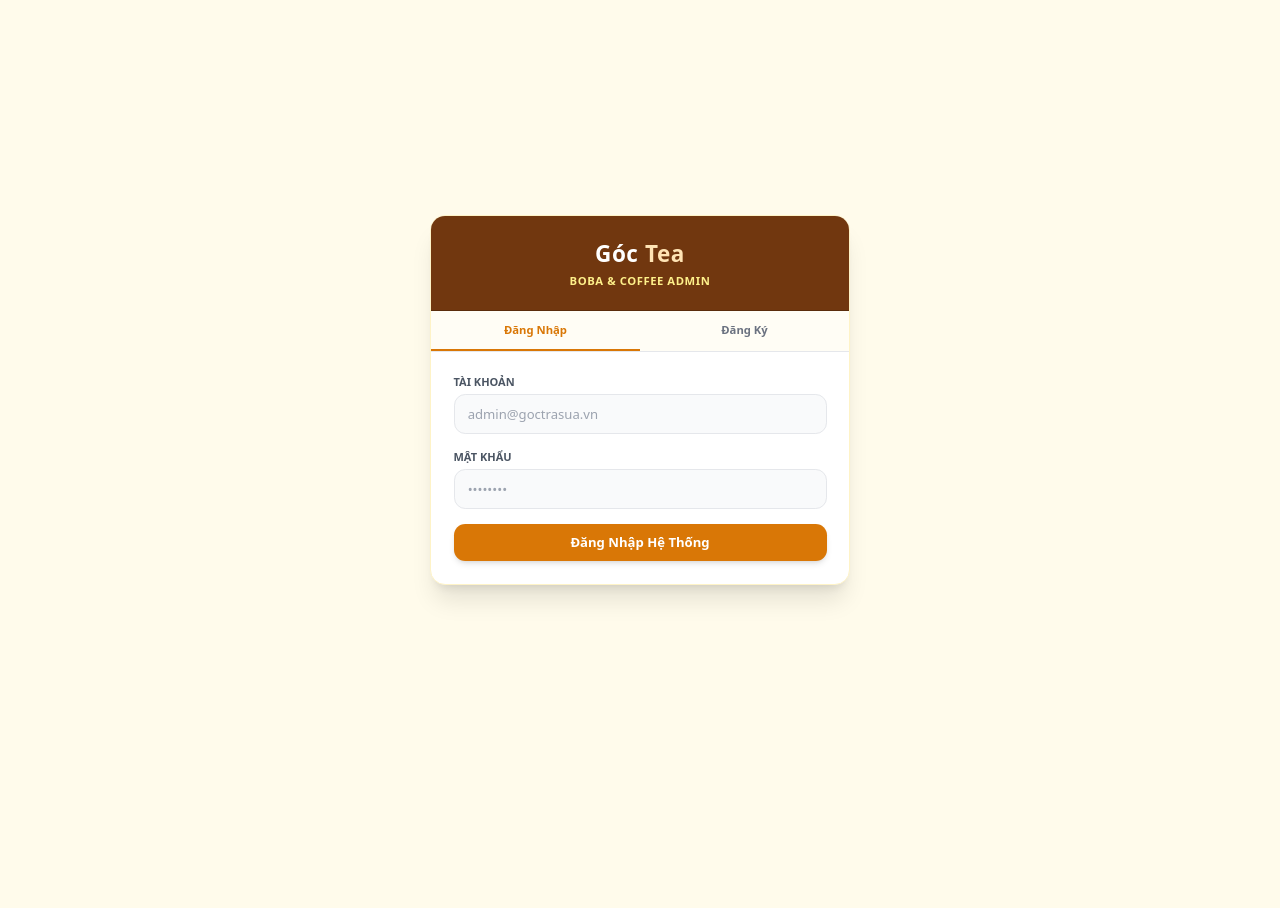
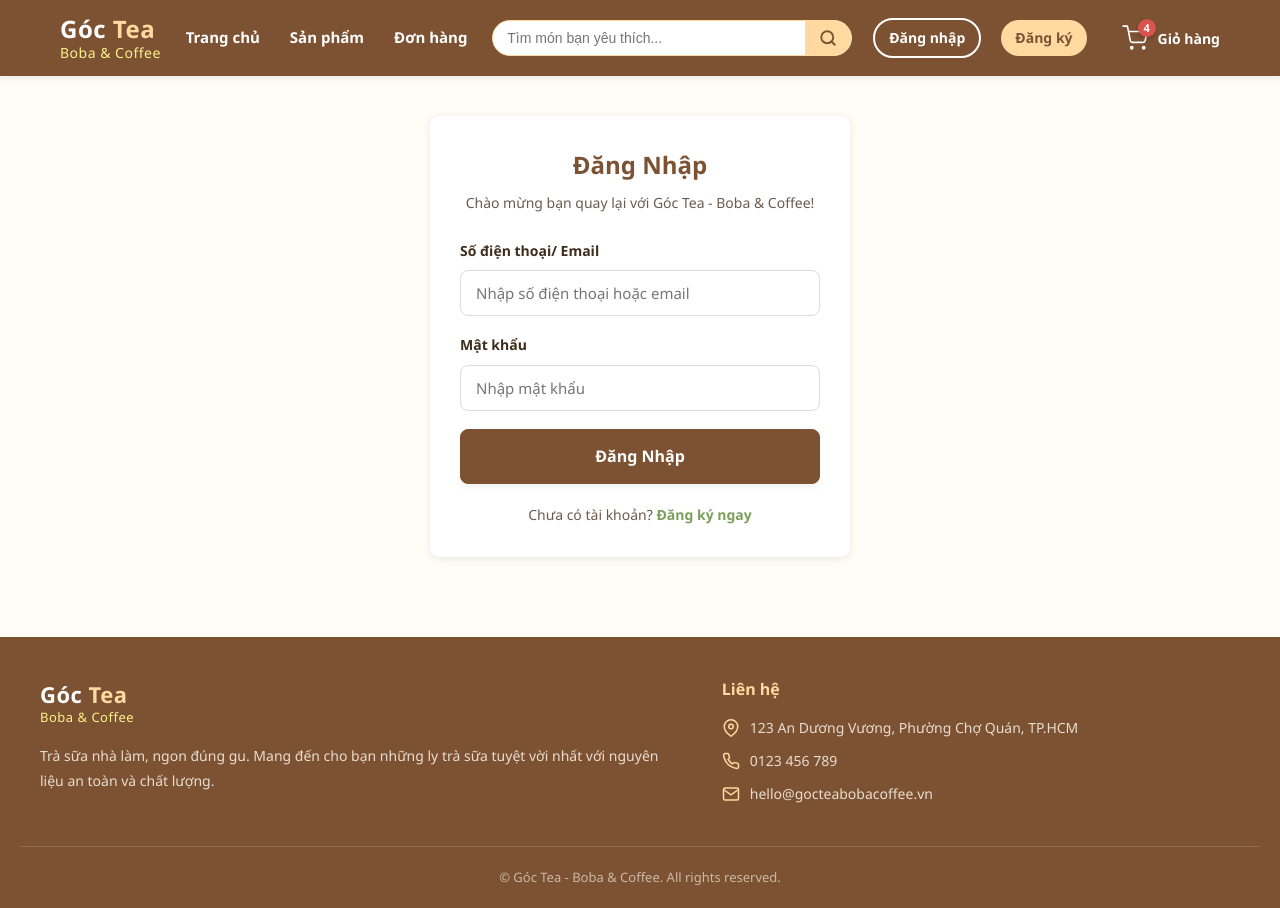
Before and after one commit to hnhan2429/Tea-Coffee, a plain HTML site: page login.html in a window 1280 px wide. Before the commit the page ends 800 px from the top, so only its background shows below. Drawn offline with nearby package versions, Linux system fonts and the light colour scheme.

Commit message:
Add files via upload

```diff
--- a/login.html
+++ b/login.html
@@ -1,73 +1,141 @@
-<!DOCTYPE html>
-<html lang="vi" class="text-[14px] lg:text-[15px]">
+<!doctype html>
+<html lang="vi">
   <head>
-    <meta charset="UTF-8">
-    <meta name="viewport" content="width=device-width, initial-scale=1.0">
-    <title>Góc Trà Sữa - Đăng Nhập & Đăng Ký</title>
-    <script src="https://cdn.tailwindcss.com"></script>
-    <link href="https://cdnjs.cloudflare.com/font-awesome/6.0.0/css/all.min.css" rel="stylesheet">
-    <script>
-        tailwind.config = {
-            theme: { extend: { colors: { brand: { 50: '#fffbeb', 100: '#fef3c7', 500: '#f59e0b', 600: '#d97706', 700: '#b45309' } } } }
-        }
-    </script>
+    <meta charset="UTF-8" />
+    <meta name="viewport" content="width=device-width, initial-scale=1.0" />
+    <title>Đăng Nhập - Góc Tea</title>
+    <link rel="stylesheet" href="css/style.css" />
   </head>
-<body class="bg-amber-50 min-h-screen flex items-center justify-center p-4">
-    <div class="max-w-md w-full bg-white rounded-2xl shadow-xl overflow-hidden border border-amber-100">
-        <!-- Logo chuẩn theo ảnh mẫu -->
-        <div class="bg-[#71370F] p-6 text-center text-white border-b border-[#5a2c0c]">
-            <div class="font-black text-2xl tracking-wide">
-                <span class="text-white">Góc</span> <span class="text-[#ffe4b5]">Tea</span>
+  <body>
+    <!-- ================= HEADER ================= -->
+    <header class="header">
+      <div class="header-top">
+        <a href="index.html" class="logo" style="line-height: 1.1">
+          Góc <span>Tea</span>
+          <small
+            style="
+              font-size: 14px;
+              font-weight: 500;
+              display: block;
+              color: #fef08a;
+              letter-spacing: 0.5px;
+              margin-top: 2px;
+            "
+            >Boba & Coffee</small
+          >
+        </a>
+        <nav class="nav">
+          <a href="index.html">Trang chủ</a>
+          <a href="products.html">Sản phẩm</a>
+          <a href="order-history.html">Đơn hàng</a>
+        </nav>
+        <form class="search-form" action="search.html" method="get">
+          <input
+            type="text"
+            name="q"
+            placeholder="Tìm món bạn yêu thích..."
+            autocomplete="off"
+          />
+          <button type="submit" title="Tìm kiếm">
+            <svg viewBox="0 0 24 24">
+              <circle cx="11" cy="11" r="8"></circle>
+              <line x1="21" y1="21" x2="16.65" y2="16.65"></line>
+            </svg>
+          </button>
+        </form>
+        <div class="header-actions" id="header-actions"></div>
       </div>
-            <div class="text-xs font-semibold text-[#fef08a] tracking-wider uppercase mt-1">Boba & Coffee Admin</div>
+    </header>
+
+    <!-- ================= MAIN ================= -->
+    <div class="auth-wrapper">
+      <div class="auth-box">
+        <h2 class="auth-title">Đăng Nhập</h2>
+        <p class="auth-sub">
+          Chào mừng bạn quay lại với Góc Tea - Boba & Coffee!
+        </p>
+        <div class="auth-form">
+          <div class="form-group">
+            <label>Số điện thoại/ Email</label>
+            <input type="text" placeholder="Nhập số điện thoại hoặc email" />
           </div>
-        <div class="flex border-b border-gray-200 bg-amber-50/50">
-            <button id="tab-login-btn" onclick="switchTab('login')" class="flex-1 py-3 text-center text-xs font-semibold border-b-2 border-brand-600 text-brand-600 transition">Đăng Nhập</button>
-            <button id="tab-register-btn" onclick="switchTab('register')" class="flex-1 py-3 text-center text-xs font-semibold text-gray-500 hover:text-brand-600 border-b-2 border-transparent transition">Đăng Ký</button>
+          <div class="form-group">
+            <label>Mật khẩu</label>
+            <input type="password" placeholder="Nhập mật khẩu" />
           </div>
-        <div class="p-6">
-            <form action="index.html" id="form-login" class="space-y-4" novalidate>
-                <div>
-                    <label class="block text-[11px] font-semibold text-gray-600 uppercase mb-1">Tài khoản</label>
-                    <input type="text" placeholder="admin@goctrasua.vn" class="w-full px-3.5 py-2.5 bg-gray-50 border border-gray-200 rounded-xl text-sm focus:outline-none focus:border-brand-500">
+
+          <a
+            href="index.html"
+            class="btn-auth"
+            style="display: block; text-align: center; text-decoration: none"
+            onclick="dangNhap()"
+            >Đăng Nhập
+          </a>
         </div>
-                <div>
-                    <label class="block text-[11px] font-semibold text-gray-600 uppercase mb-1">Mật khẩu</label>
-                    <input type="password" placeholder="••••••••" class="w-full px-3.5 py-2.5 bg-gray-50 border border-gray-200 rounded-xl text-sm focus:outline-none focus:border-brand-500">
-                </div>
-                <button type="submit" class="w-full py-2.5 bg-brand-600 hover:bg-brand-700 text-white font-semibold text-sm rounded-xl shadow-md transition">Đăng Nhập Hệ Thống</button>
-            </form>
-            <form action="index.html" id="form-register" class="space-y-4 hidden" novalidate>
-                <div>
-                    <label class="block text-[11px] font-semibold text-gray-600 uppercase mb-1">Email</label>
-                    <input type="text" placeholder="nhanvien@goctrasua.vn" class="w-full px-3.5 py-2.5 bg-gray-50 border border-gray-200 rounded-xl text-sm focus:outline-none focus:border-brand-500">
-                </div>
-                <div>
-                    <label class="block text-[11px] font-semibold text-gray-600 uppercase mb-1">Mật khẩu</label>
-                    <input type="password" placeholder="••••••••" class="w-full px-3.5 py-2.5 bg-gray-50 border border-gray-200 rounded-xl text-sm focus:outline-none focus:border-brand-500">
-                </div>
-                <div>
-                    <label class="block text-[11px] font-semibold text-gray-600 uppercase mb-1">Nhập lại mật khẩu</label>
-                    <input type="password" placeholder="••••••••" class="w-full px-3.5 py-2.5 bg-gray-50 border border-gray-200 rounded-xl text-sm focus:outline-none focus:border-brand-500">
-                </div>
-                <button type="submit" class="w-full py-2.5 bg-emerald-600 hover:bg-emerald-700 text-white font-semibold text-sm rounded-xl shadow-md transition">Đăng Ký Tài Khoản</button>
-            </form>
+        <div class="auth-switch">
+          Chưa có tài khoản? <a href="register.html">Đăng ký ngay</a>
         </div>
       </div>
+    </div>
+    <!-- ================= FOOTER ================= -->
+    <footer class="footer">
+      <div class="footer-container">
+        <div class="footer-col-1">
+          <a href="index.html" class="logo"
+            >Góc <span>Tea</span>
+            <small
+              style="
+                font-size: 13px;
+                font-weight: 500;
+                display: block;
+                margin-top: -5px;
+                color: #fef08a;
+              "
+              >Boba & Coffee</small
+            ></a
+          >
+          <p>
+            Trà sữa nhà làm, ngon đúng gu. Mang đến cho bạn những ly trà sữa
+            tuyệt vời nhất với nguyên liệu an toàn và chất lượng.
+          </p>
+        </div>
+
+        <div class="footer-col-2">
+          <h4>Liên hệ</h4>
+          <div class="footer-contact-item">
+            <svg viewBox="0 0 24 24">
+              <path d="M21 10c0 7-9 13-9 13s-9-6-9-13a9 9 0 0 1 18 0z"></path>
+              <circle cx="12" cy="10" r="3"></circle>
+            </svg>
+            <span>123 An Dương Vương, Phường Chợ Quán, TP.HCM</span>
+          </div>
+          <div class="footer-contact-item">
+            <svg viewBox="0 0 24 24">
+              <path
+                d="M22 16.92v3a2 2 0 0 1-2.18 2 19.79 19.79 0 0 1-8.63-3.07 19.5 19.5 0 0 1-6-6 19.79 19.79 0 0 1-3.07-8.67A2 2 0 0 1 4.11 2h3a2 2 0 0 1 2 1.72 12.84 12.84 0 0 0 .7 2.81 2 2 0 0 1-.45 2.11L8.09 9.91a16 16 0 0 0 6 6l1.27-1.27a2 2 0 0 1 2.11-.45 12.84 12.84 0 0 0 2.81.7A2 2 0 0 1 22 16.92z"
+              ></path>
+            </svg>
+            <span>0123 456 789</span>
+          </div>
+          <div class="footer-contact-item">
+            <svg viewBox="0 0 24 24">
+              <path
+                d="M4 4h16c1.1 0 2 .9 2 2v12c0 1.1-.9 2-2 2H4c-1.1 0-2-.9-2-2V6c0-1.1.9-2 2-2z"
+              ></path>
+              <polyline points="22,6 12,13 2,6"></polyline>
+            </svg>
+            <span>hello@gocteabobacoffee.vn</span>
+          </div>
+        </div>
+      </div>
+      <div class="footer-bottom">
+        © Góc Tea - Boba & Coffee. All rights reserved.
+      </div>
+    </footer>
+
+    <script src="js/main.js"></script>
     <script>
-        function switchTab(tab) {
-            if (tab === 'login') {
-                document.getElementById('form-login').classList.remove('hidden');
-                document.getElementById('form-register').classList.add('hidden');
-                document.getElementById('tab-login-btn').className = "flex-1 py-3 text-center text-xs font-semibold border-b-2 border-brand-600 text-brand-600 transition";
-                document.getElementById('tab-register-btn').className = "flex-1 py-3 text-center text-xs font-semibold text-gray-500 border-b-2 border-transparent transition";
-            } else {
-                document.getElementById('form-login').classList.add('hidden');
-                document.getElementById('form-register').classList.remove('hidden');
-                document.getElementById('tab-register-btn').className = "flex-1 py-3 text-center text-xs font-semibold border-b-2 border-emerald-600 text-emerald-600 transition";
-                document.getElementById('tab-login-btn').className = "flex-1 py-3 text-center text-xs font-semibold text-gray-500 border-b-2 border-transparent transition";
-            }
-        }
+      kiemTraDangNhap();
     </script>
   </body>
 </html>
```
Lines whose indentation alone changed are shown as unchanged.
